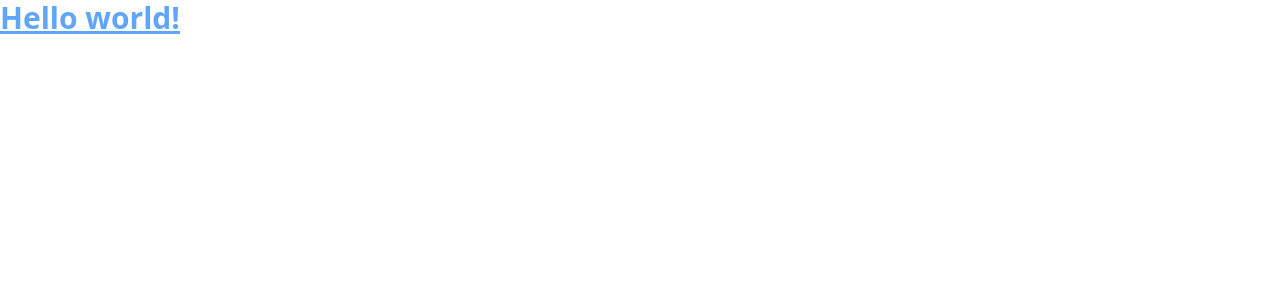
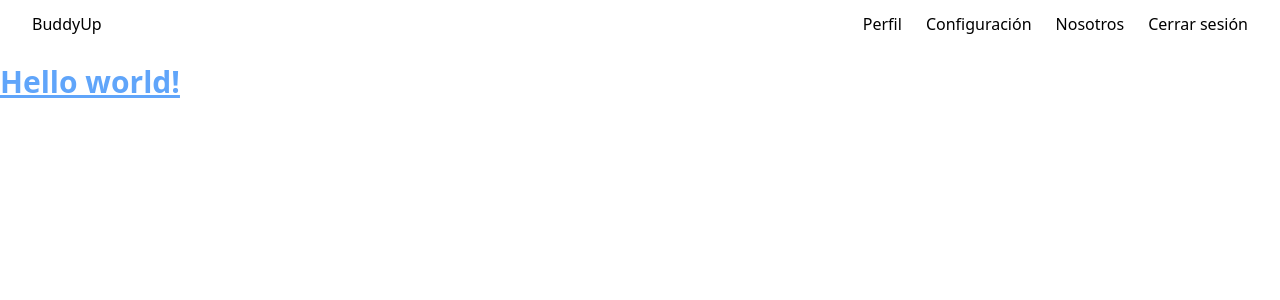
Before and after one commit to No-Country/s9-06-m-csharp, a React (Vite) app in the folder client/: page / in a window 1280 px wide. Shown: the top 300 px of the page. Built offline with nearby package versions, Linux system fonts and the light colour scheme; the HTML template or start-up script is replaced by a standard one.

Commit message:
menu top done

```diff
--- a/client/package.json
+++ b/client/package.json
@@ -14,6 +14,7 @@
 		"autoprefixer": "^10.4.14",
 		"react": "18.0.0",
 		"react-dom": "18.0.0",
+		"react-icons": "4.10.1",
 		"react-router": "^6.10.0",
 		"react-router-dom": "^6.10.0"
 	},
--- a/client/src/App.jsx
+++ b/client/src/App.jsx
@@ -1,7 +1,10 @@
+import MenuTop from './Components/MenuTop/MenuTop'
+
 function App() {
 	return (
 		<>
 			<div>
+				<MenuTop />
 				<h1 className='text-3xl font-bold underline text-blue-400'>
 					Hello world!
 				</h1>
--- /dev/null
+++ b/client/src/Components/MenuTop/MenuTop.jsx
@@ -0,0 +1,95 @@
+import { useState } from 'react'
+import { Link, NavLink, useNavigate } from 'react-router-dom'
+import { IoCloseSharp } from 'react-icons/io5'
+import { RiMenuLine } from 'react-icons/ri'
+import { FaFilter } from 'react-icons/fa6'
+
+const MenuTop = () => {
+	const [navbar, setNavbar] = useState(false)
+	const navigate = useNavigate()
+	const handleLogOut = () => {
+		setNavbar(!navbar)
+		sessionStorage.removeItem('token')
+		navigate('/')
+	}
+
+	return (
+		<nav className='sticky h-16 w-full top-0 left-0 z-40 bg-white text-secundario'>
+			<div className='justify-between mx-auto lg:max-w-7xl md:items-center md:flex md:pr-8'>
+				<div className='flex items-center justify-between px-4 py-3 md:block md:px-8'>
+					<div className='md:hidden'>
+						<button className='text-2xl' onClick={() => setNavbar(!navbar)}>
+							{navbar ? <IoCloseSharp /> : <RiMenuLine />}
+						</button>
+					</div>
+					<div className='flex items-center'>
+						<Link to={'/inicio'}>
+							<h1>BuddyUp</h1>
+						</Link>
+					</div>
+					<div className='md:hidden'>
+						<button className='text-2xl'>
+							<FaFilter />
+						</button>
+					</div>
+				</div>
+
+				<div>
+					<div
+						className={`flex-1 justify-self-center text-center pb-3 md:block md:pb-0 ${
+							navbar ? 'h-screen' : 'hidden'
+						}`}
+					>
+						<ul className='items-center justify-center space-y-8 text-secundario bg-white md:flex md:space-x-6 md:space-y-0'>
+							<li className='hover:text-acento transition delay-75'>
+								<NavLink
+									className={({ isActive }) => {
+										return isActive ? 'text-acento' : undefined
+									}}
+									to='/perfil'
+									onClick={() => setNavbar(!navbar)}
+								>
+									<h4>Perfil</h4>
+								</NavLink>
+							</li>
+							<li className='hover:text-acento transition delay-75'>
+								<NavLink
+									className={({ isActive }) => {
+										return isActive ? 'text-acento' : undefined
+									}}
+									to='/configuracion'
+									onClick={() => setNavbar(!navbar)}
+								>
+									<h4>Configuración</h4>
+								</NavLink>
+							</li>
+							<li className='hover:text-acento transition delay-75'>
+								<NavLink
+									className={({ isActive }) => {
+										return isActive ? 'text-acento' : undefined
+									}}
+									to='/detalles'
+									onClick={() => setNavbar(!navbar)}
+								>
+									<h4>Nosotros</h4>
+								</NavLink>
+							</li>
+							<li className='hover:text-acento transition delay-75 pb-6 md:pb-0'>
+								<NavLink
+									className={({ isActive }) => {
+										return isActive ? 'text-acento' : undefined
+									}}
+									to='/'
+									onClick={handleLogOut}
+								>
+									<h4>Cerrar sesión</h4>
+								</NavLink>
+							</li>
+						</ul>
+					</div>
+				</div>
+			</div>
+		</nav>
+	)
+}
+export default MenuTop
```
